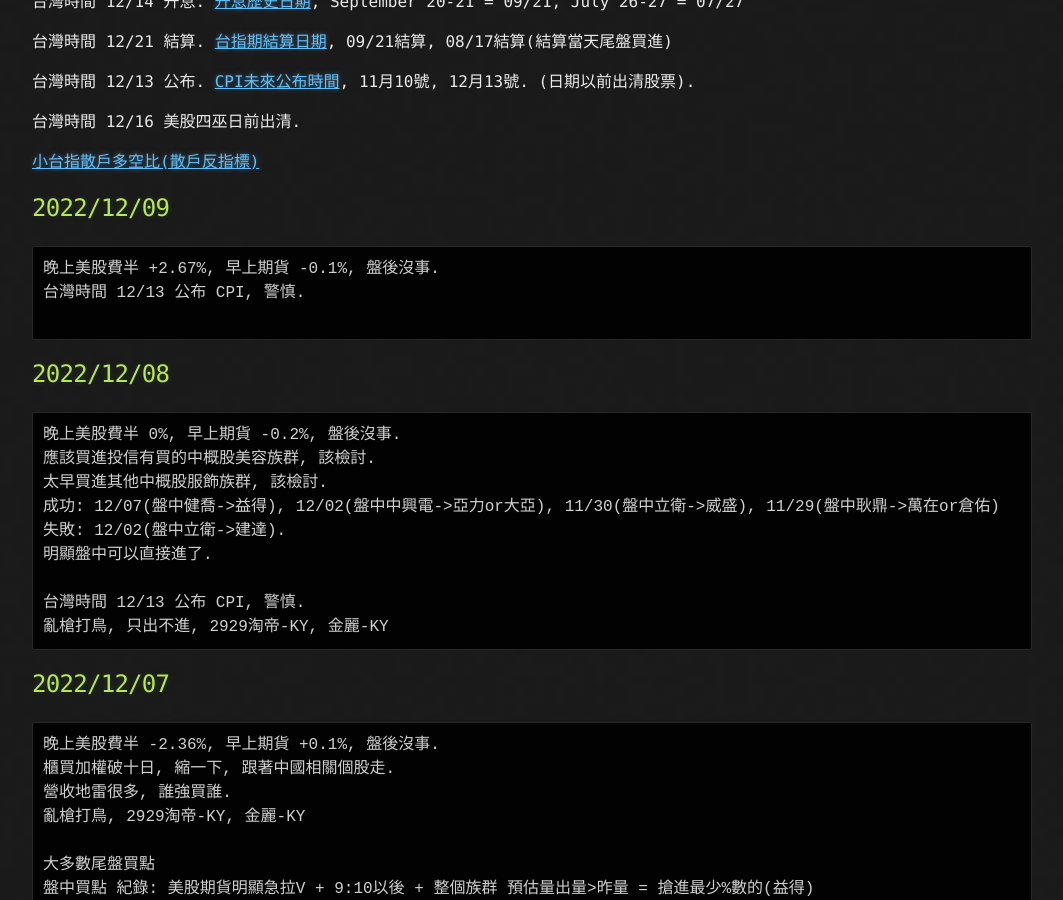
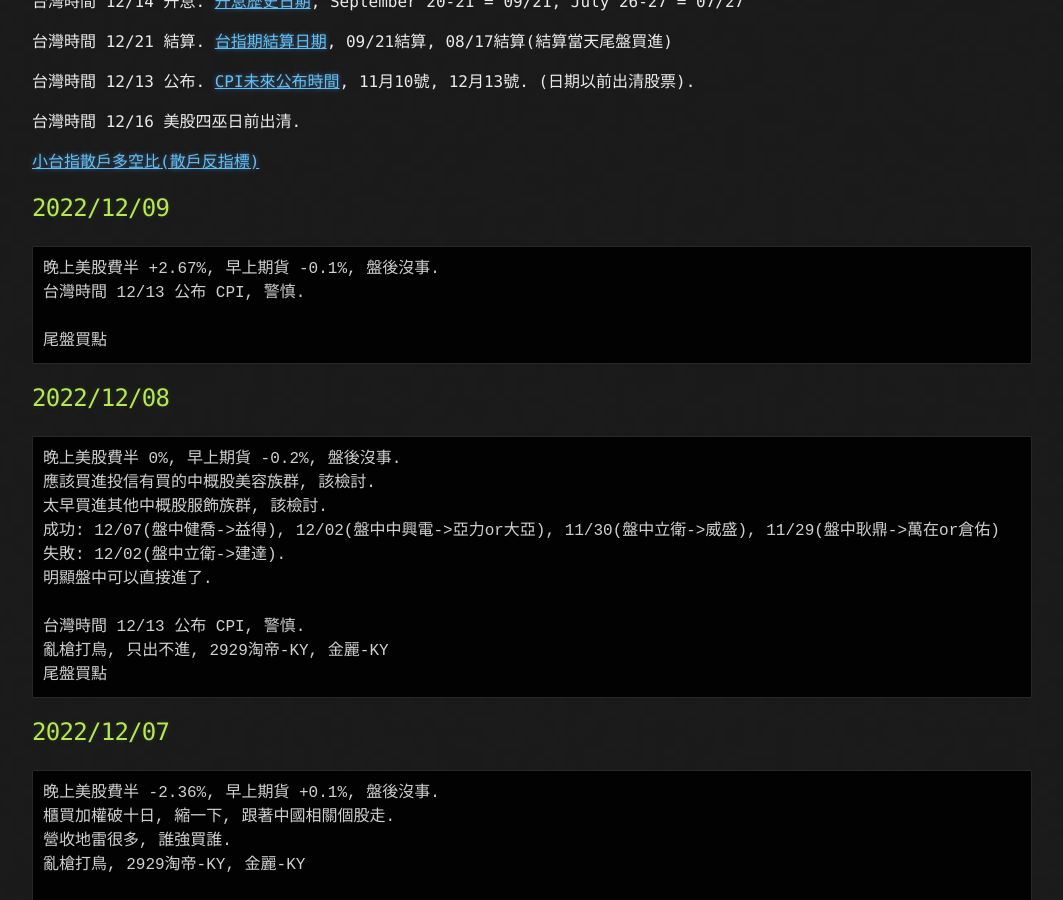
Before and after one commit to lepg5487/Stock_God, a Jekyll site: the page built from index.md, in a window 1280 px wide and 900 px high, scrolled down 348 px. Shown: the whole window, without its empty margins (108-1171 px from the left). Built offline with Jekyll 4.4.1, drawn with Linux system fonts in a browser that asks for light colours; our own code applies the rules of GitHub Pages for plain Markdown files.

Commit message:
Update index.md

````diff
--- a/index.md
+++ b/index.md
@@ -21,6 +21,7 @@ layout: testlayouts
 晚上美股費半 +2.67%, 早上期貨 -0.1%, 盤後沒事.
 台灣時間 12/13 公布 CPI, 警慎.
 
+尾盤買點
 ```
 
 ## 2022/12/08
@@ -34,6 +35,7 @@ layout: testlayouts
 
 台灣時間 12/13 公布 CPI, 警慎.
 亂槍打鳥, 只出不進, 2929淘帝-KY, 金麗-KY
+尾盤買點
 ```
 
 ## 2022/12/07
````
